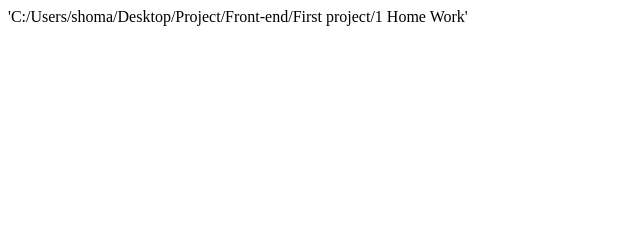
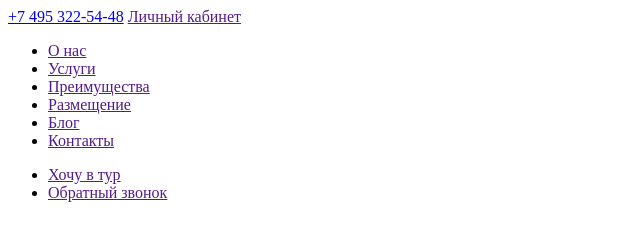
Before and after one commit to Crashmet/1-HW, a plain HTML site: page index.html in a window 1280 px wide. Shown: the whole page, without its empty margins (0-640 px from the left). Drawn offline with Linux system fonts and the light colour scheme.

Commit message:
Save my start work

```diff
--- a/index.html
+++ b/index.html
@@ -4,10 +4,47 @@
   <meta charset="UTF-8">
   <meta http-equiv="X-UA-Compatible" content="IE=edge">
   <meta name="viewport" content="width=device-width, initial-scale=1.0">
-  <title>Document</title>
+  <title>Lagoona</title>
 </head>
 <body>
-  'C:/Users/shoma/Desktop/Project/Front-end/First project/1 Home Work'
+  <header>
+    <div class="container">
+      <!-- svg class="header-logo" -->
+      <a href="tel:+74953225448" class="header-phone">+7 495 322-54-48</a>
+      <a href="" class="header-buttom">Личный кабинет</a>
+      <nav>
+        <ul class="header-nav-list">
+          <li class="header-nav-item">
+            <a href="" class="header-nav-link">О нас</a>
+          </li>
+          <li class="header-nav-item">
+            <a href="" class="header-nav-link">Услуги</a>
+          </li>
+          <li class="header-nav-item">
+            <a href="" class="header-nav-link">Преимущества</a>
+          </li>
+          <li class="header-nav-item">
+            <a href="" class="header-nav-link">Размещение</a>
+          </li>
+          <li class="header-nav-item">
+            <a href="" class="header-nav-link">Блог</a>
+          </li>
+          <li class="header-nav-item">
+            <a href="" class="header-nav-link">Контакты</a>
+          </li>
+        </ul>
+        <ul class="header-buttom-list">
+          <li class="header-buttom-item">
+            <a href="" class="header-buttom-link">Хочу в тур</a>
+          </li>
+          <li class="header-buttom-item">
+            <a href="" class="header-buttom-link">Обратный звонок</a>
+          </li>
+        </ul>
+      </nav>
+    </div>
+  </header>
+
 
 </body>
 </html>
```
